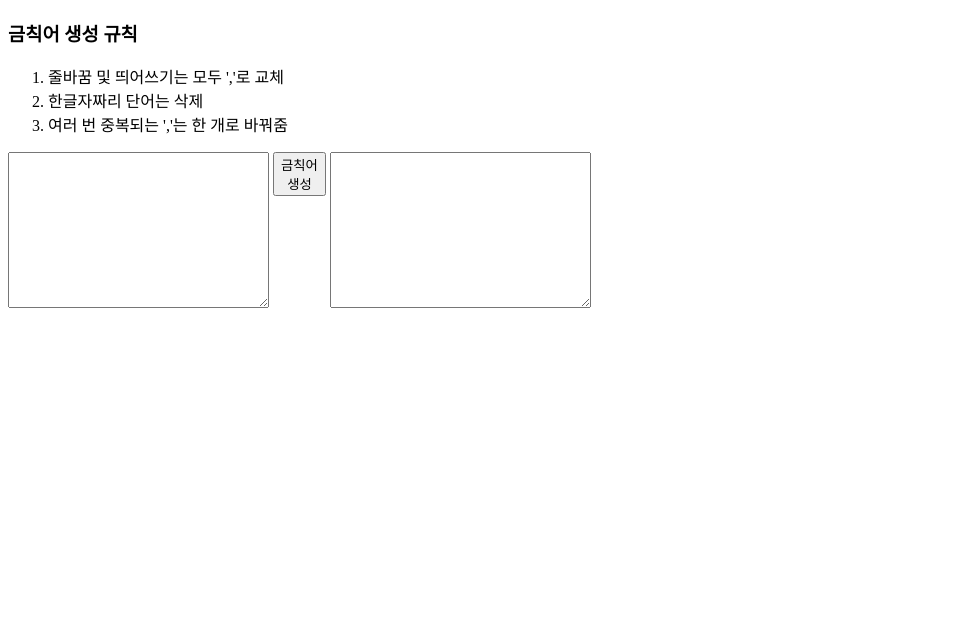
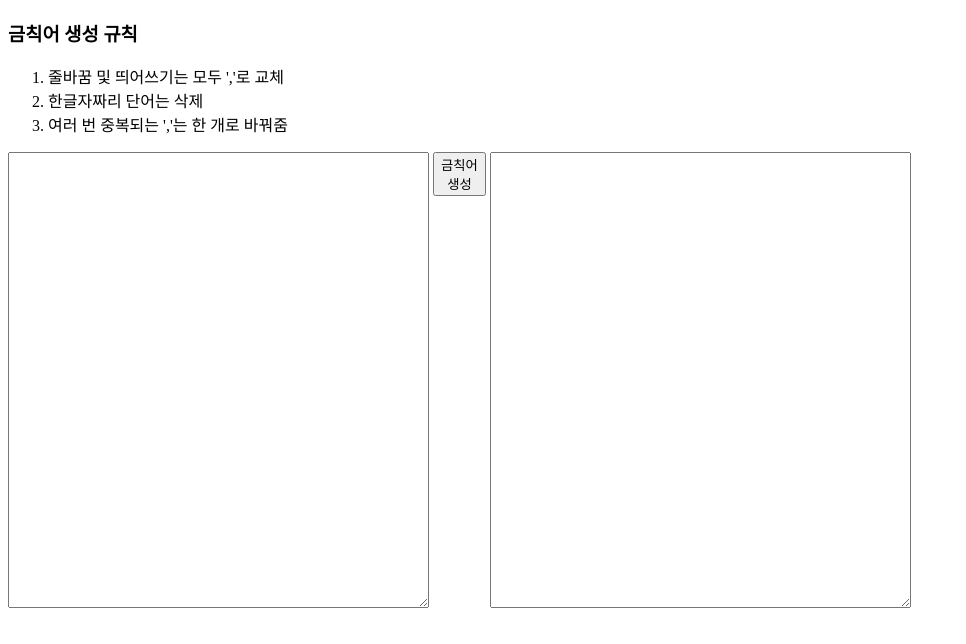
Before and after one commit to Jaehyuk-Lee/mgallAdminHelp, a plain HTML site: page index.html in a window 1280 px wide. Shown: the whole page, without its empty margins (0-966 px from the left). Drawn offline with Linux system fonts and the light colour scheme.

Commit message:
change textarea size

```diff
--- a/index.html
+++ b/index.html
@@ -18,9 +18,9 @@
             </ol>
         </div>
         <div class="action">
-            <textarea id="beforeBanMsg" cols="30" rows="10"></textarea>
+            <textarea id="beforeBanMsg" cols="50" rows="30"></textarea>
             <button onclick="javascript:getBannedMsg()">금칙어<br>생성</button>
-            <textarea id="afterBanMsg" cols="30" rows="10"></textarea>
+            <textarea id="afterBanMsg" cols="50" rows="30"></textarea>
         </div>
     </div>
 </body>
```
